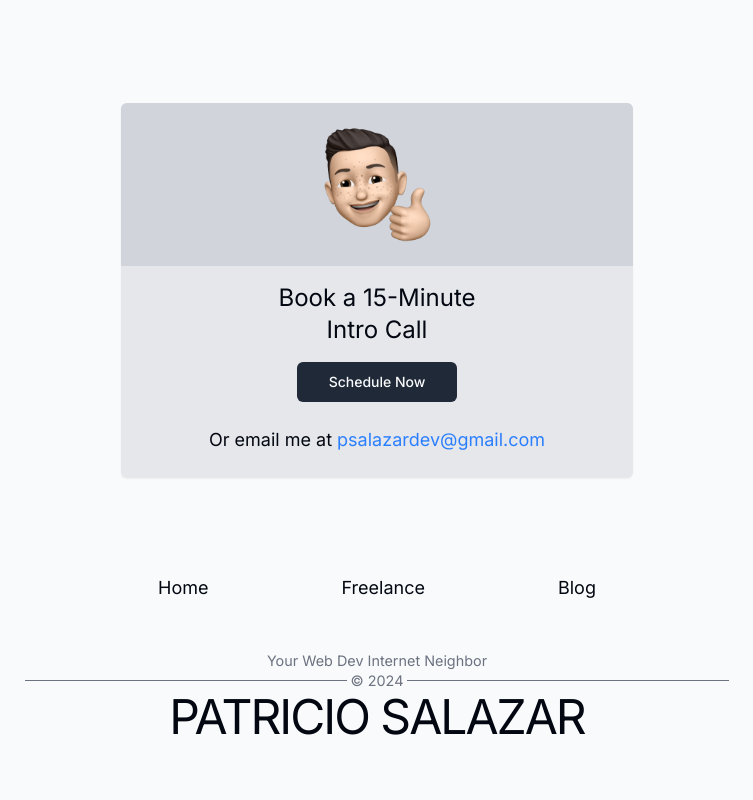
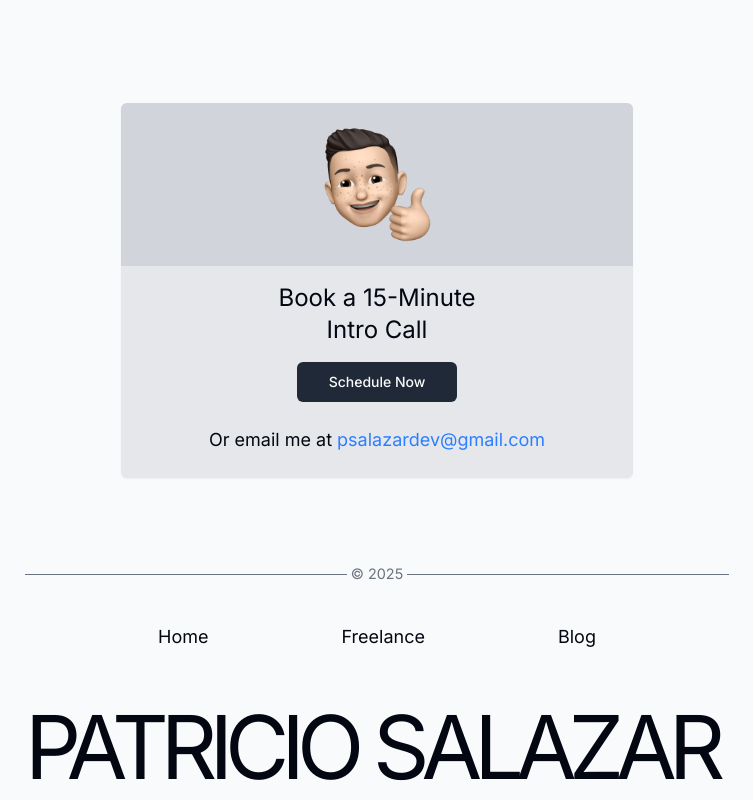
Before and after one commit to patriciosebastian/personal-website, a Next.js app: page /freelance in a window 1280 px wide. Shown: the part 2592-3392 px from the top of the page, without its empty margins (263-1016 px from the left). Before the commit the page ends 3338 px from the top, so only its background shows below. Built offline with nearby package versions, Linux system fonts and the light colour scheme.

Commit message:
updated footer styles and fixed a couple ui bugs in reactions

```diff
--- a/src/components/main-footer.jsx
+++ b/src/components/main-footer.jsx
@@ -1,18 +1,17 @@
-import Link from "next/link";
+import Link from "next/link"
 
 export default function MainFooter() {
   return (
     <div className="max-w-lg lg:max-w-3xl mx-auto">
+      <div className="flex justify-center items-center bg-muted-foreground h-px content-none mb-12 text-muted-foreground">
+        <small className="block text-center bg-background px-1">&copy; 2025</small>
+      </div>
       <div className="flex justify-evenly items-center mb-12">
         <Link href="/">Home</Link>
         <Link href="/freelance">Freelance</Link>
         <Link href="/blog">Blog</Link>
       </div>
-      <small className="block text-center mb-2 text-muted-foreground">Your Web Dev Internet Neighbor</small>
-      <div className="flex justify-center items-center bg-muted-foreground h-px content-none lg:mb-4 text-muted-foreground">
-        <small className="block text-center bg-background px-1">&copy; 2024</small>
-      </div>
-      <div className="text-center text-[2.3rem] text-nowrap tracking-[-2px] lg:text-5xl lg:leading-10">PATRICIO SALAZAR</div>
+      <div className="text-center text-4xl text-nowrap -tracking-[2px] lg:text-start lg:text-[5.5rem] lg:-tracking-[8px]">PATRICIO SALAZAR</div>
     </div>
   );
 }
--- a/src/components/reactions.jsx
+++ b/src/components/reactions.jsx
@@ -53,12 +53,12 @@ export default function Reactions({ postId }) {
   }, 2000);
 
   return (
-    <div className="flex justify-center items-center px-2 rounded-full space-x-2 w-fit border border-border bg-secondary/40 2xl:fixed 2xl:flex-col 2xl:left-3/4 2xl:mt-2 2xl:px-1 2xl:py-6 2xl:gap-2">
+    <div className="flex justify-center items-center px-2 rounded-full space-x-2 w-fit border border-border bg-secondary/40 2xl:fixed 2xl:flex-col 2xl:left-3/4 2xl:mt-2 2xl:px-1 2xl:py-6 2xl:gap-2 2xl:space-x-0">
       {emojis.map(({ label, emoji }) => (
         <button
           key={label}
           onClick={() => handleClick(emoji)}
-          className="p-1 rounded-full transition-all duration-200 2xl:ml-0! flex justify-center items-center"
+          className="p-1 rounded-full transition-all duration-200 2xl:ml-0! flex justify-center items-center cursor-pointer"
         >
           <span className="2xl:text-2xl transition-transform duration-200 transform hover:scale-125 inline-block">{emoji}</span>
           <span className="ml-1 2xl:text-xl inline-block">{counts[label]}</span>
```
